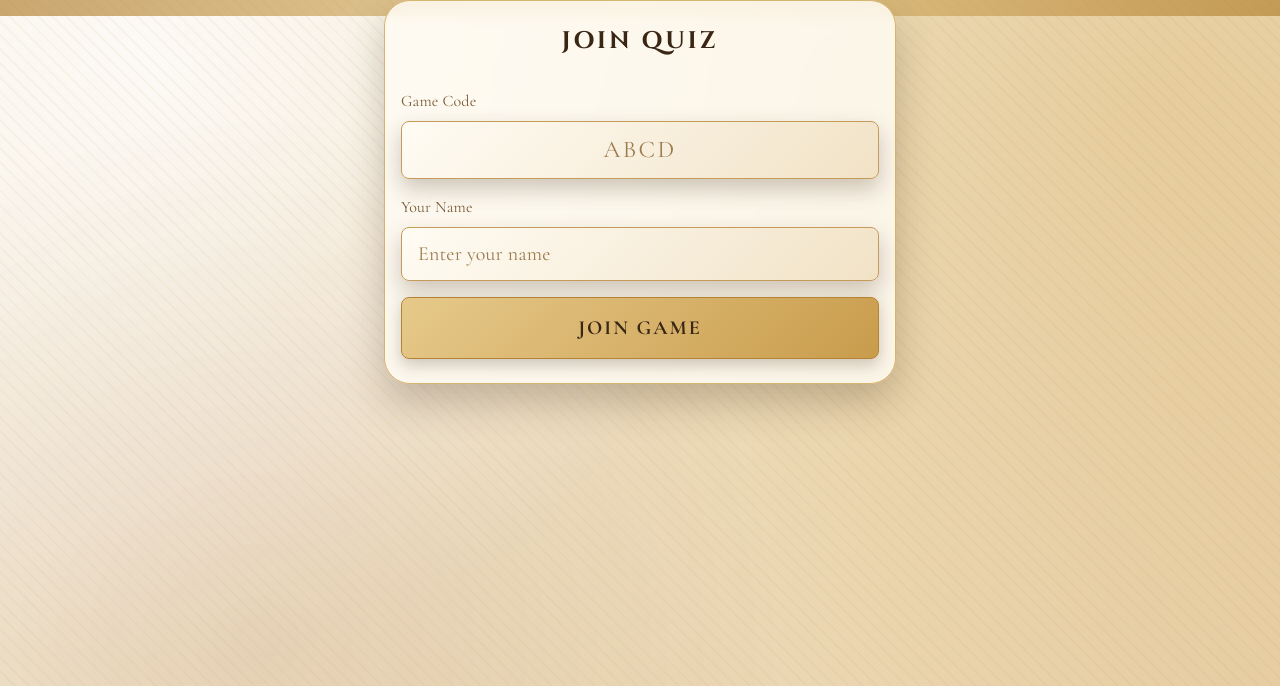
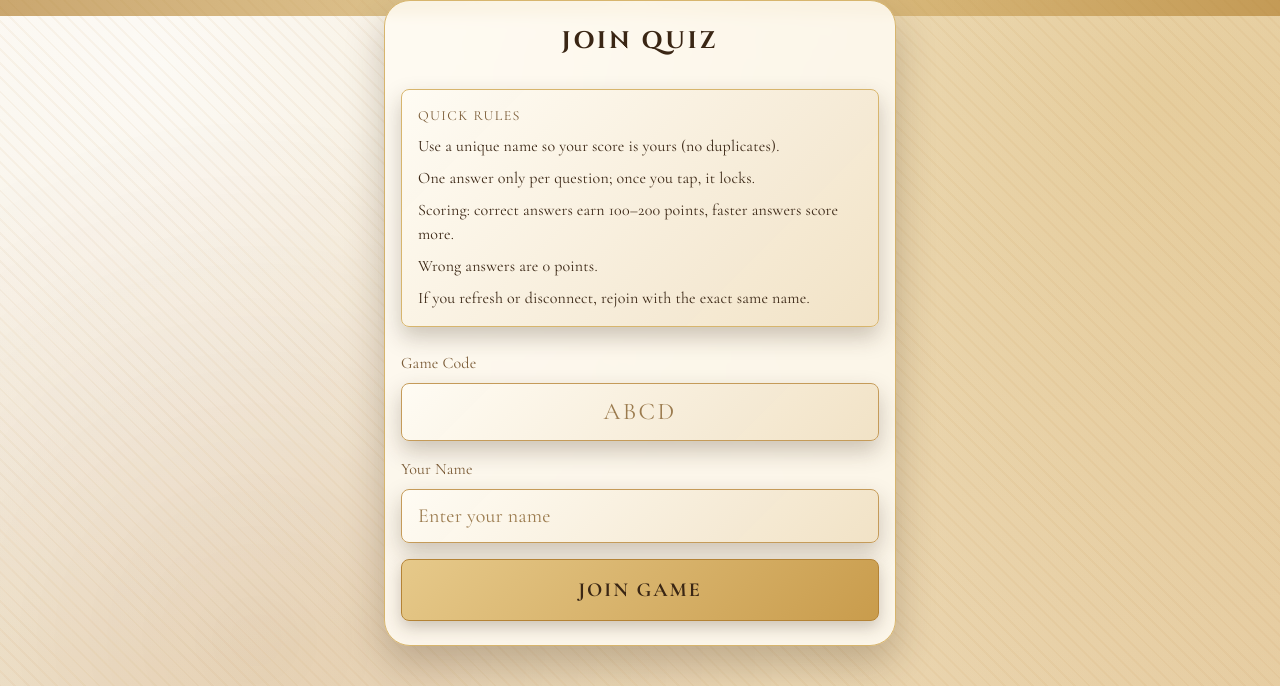
Before and after one commit to rohankatyal29/whatsapp-group-wrapped, a FastAPI app: page /play in a window 1280 px wide. Shown: the top 686 px of the page. Run offline with FastAPI, Linux system fonts and the light colour scheme; some libraries are stand-ins or nearby versions.

Commit message:
Add player join rules for names and scoring

```diff
--- a/quiz/templates/player.html
+++ b/quiz/templates/player.html
@@ -12,6 +12,17 @@
         <!-- Join View -->
         <div id="join-view">
             <h1 class="text-2xl font-bold text-center mb-8">Join Quiz</h1>
+
+            <div class="bg-gray-800 rounded-lg p-4 mb-6">
+                <p class="text-gray-400 text-sm uppercase tracking-widest mb-2">Quick Rules</p>
+                <ul class="space-y-2 text-base">
+                    <li>Use a unique name so your score is yours (no duplicates).</li>
+                    <li>One answer only per question; once you tap, it locks.</li>
+                    <li>Scoring: correct answers earn 100–200 points, faster answers score more.</li>
+                    <li>Wrong answers are 0 points.</li>
+                    <li>If you refresh or disconnect, rejoin with the exact same name.</li>
+                </ul>
+            </div>
 
             <div class="space-y-4">
                 <div>
```
